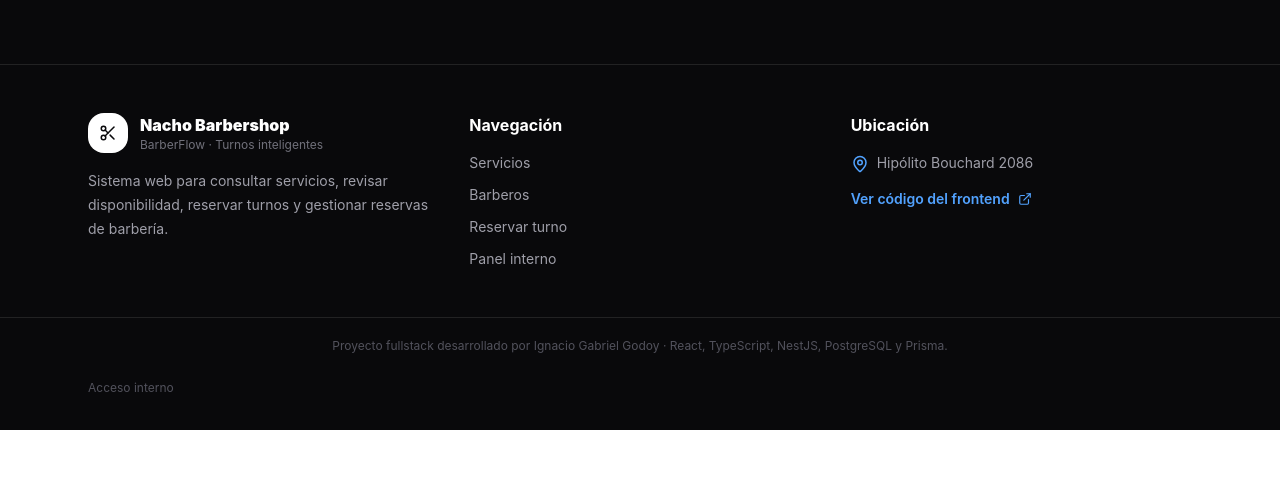
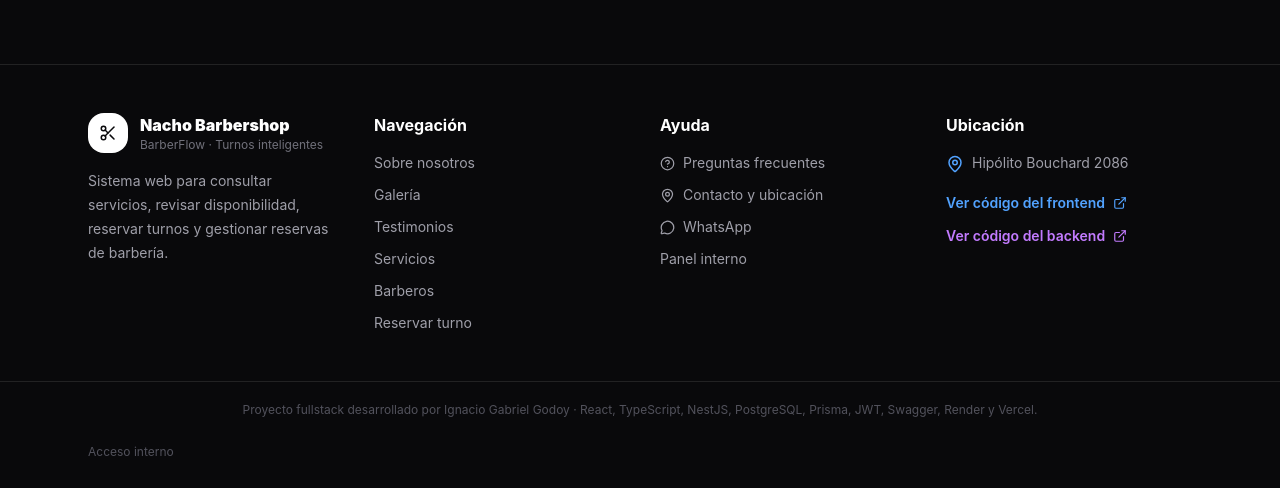
Before and after one commit to IgnacioGodoy2002/barberflow-web, a React (Vite) app: page / in a window 1280 px wide. Shown: the part 6412-6900 px from the top of the page. Before the commit the page ends 6842 px from the top, so only its background shows below. Built offline with nearby package versions, Linux system fonts and the light colour scheme; no server answers.

Commit message:
Mejoro footer con navegacion completa

```diff
--- a/src/components/Footer.tsx
+++ b/src/components/Footer.tsx
@@ -1,9 +1,18 @@
-import { ExternalLink, MapPin, Scissors } from "lucide-react";
+import {
+  ExternalLink,
+  HelpCircle,
+  MapPin,
+  MessageCircle,
+  Scissors,
+} from "lucide-react";
 
 export function Footer() {
+  const whatsappLink =
+    "https://wa.me/5492320598170?text=Hola%20Nacho%2C%20quiero%20consultar%20por%20un%20turno";
+
   return (
     <footer className="border-t border-white/10 bg-zinc-950">
-      <div className="mx-auto grid max-w-6xl gap-10 px-6 py-12 md:grid-cols-3">
+      <div className="mx-auto grid max-w-6xl gap-10 px-6 py-12 md:grid-cols-4">
         <div>
           <div className="mb-4 flex items-center gap-3">
             <div className="flex h-10 w-10 items-center justify-center rounded-2xl bg-white text-zinc-950">
@@ -28,6 +37,18 @@ export function Footer() {
           <h3 className="mb-4 font-bold text-white">Navegación</h3>
 
           <div className="grid gap-3 text-sm text-zinc-400">
+            <a href="#sobre" className="transition hover:text-white">
+              Sobre nosotros
+            </a>
+
+            <a href="#galeria" className="transition hover:text-white">
+              Galería
+            </a>
+
+            <a href="#testimonios" className="transition hover:text-white">
+              Testimonios
+            </a>
+
             <a href="#servicios" className="transition hover:text-white">
               Servicios
             </a>
@@ -38,6 +59,38 @@ export function Footer() {
 
             <a href="#reservar" className="transition hover:text-white">
               Reservar turno
+            </a>
+          </div>
+        </div>
+
+        <div>
+          <h3 className="mb-4 font-bold text-white">Ayuda</h3>
+
+          <div className="grid gap-3 text-sm text-zinc-400">
+            <a
+              href="#faq"
+              className="inline-flex items-center gap-2 transition hover:text-white"
+            >
+              <HelpCircle size={15} />
+              Preguntas frecuentes
+            </a>
+
+            <a
+              href="#contacto"
+              className="inline-flex items-center gap-2 transition hover:text-white"
+            >
+              <MapPin size={15} />
+              Contacto y ubicación
+            </a>
+
+            <a
+              href={whatsappLink}
+              target="_blank"
+              rel="noreferrer"
+              className="inline-flex items-center gap-2 transition hover:text-green-400"
+            >
+              <MessageCircle size={15} />
+              WhatsApp
             </a>
 
             <a href="/admin" className="transition hover:text-purple-400">
@@ -58,9 +111,19 @@ export function Footer() {
             href="https://github.com/IgnacioGodoy2002/barberflow-web"
             target="_blank"
             rel="noreferrer"
-            className="mt-4 inline-flex items-center gap-2 text-sm font-semibold text-blue-400 transition hover:text-blue-300"
+            className="mt-5 inline-flex items-center gap-2 text-sm font-semibold text-blue-400 transition hover:text-blue-300"
           >
             Ver código del frontend
+            <ExternalLink size={14} />
+          </a>
+
+          <a
+            href="https://github.com/IgnacioGodoy2002/barberflow-api"
+            target="_blank"
+            rel="noreferrer"
+            className="mt-3 inline-flex items-center gap-2 text-sm font-semibold text-purple-400 transition hover:text-purple-300"
+          >
+            Ver código del backend
             <ExternalLink size={14} />
           </a>
         </div>
@@ -68,7 +131,7 @@ export function Footer() {
 
       <div className="border-t border-white/10 px-6 py-5 text-center text-xs text-zinc-600">
         Proyecto fullstack desarrollado por Ignacio Gabriel Godoy · React,
-        TypeScript, NestJS, PostgreSQL y Prisma.
+        TypeScript, NestJS, PostgreSQL, Prisma, JWT, Swagger, Render y Vercel.
       </div>
     </footer>
   );
```
